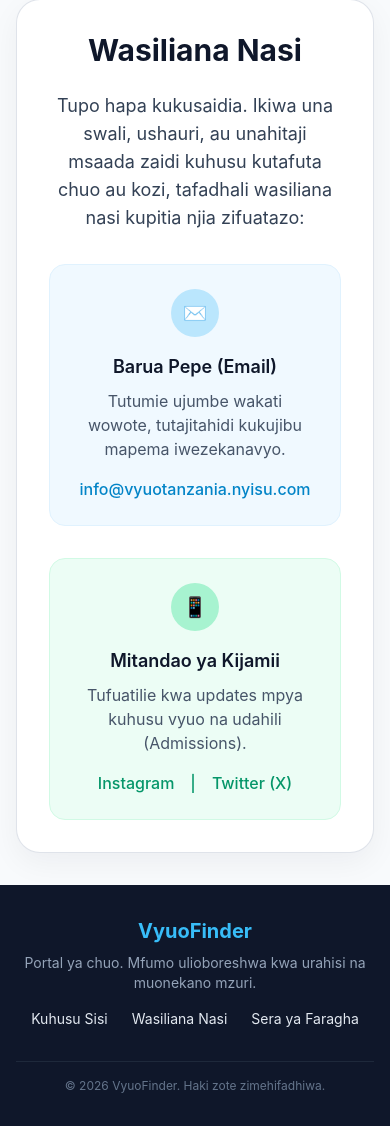
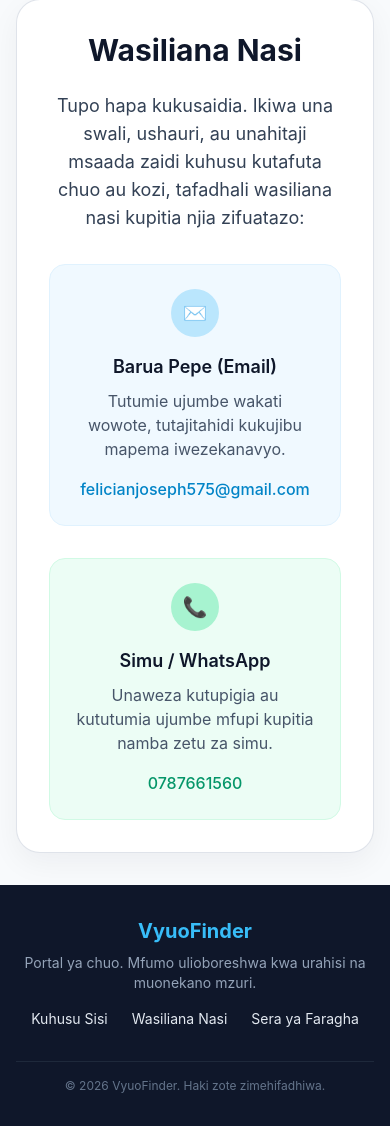
Before and after one commit to Nyisulya/vyuo, a Django app: page /contact/ in a window 390 px wide. Shown: the part 206-1332 px from the top of the page. Run offline with Django 5.2, Linux system fonts and the light colour scheme; some libraries are stand-ins or nearby versions.

Commit message:
Updated contact information: email and phone number

```diff
--- a/universitysite/templates/universitysite/contact.html
+++ b/universitysite/templates/universitysite/contact.html
@@ -18,19 +18,17 @@
             </div>
             <h3 class="font-semibold text-lg text-slate-900 mb-2">Barua Pepe (Email)</h3>
             <p class="text-slate-600">Tutumie ujumbe wakati wowote, tutajitahidi kukujibu mapema iwezekanavyo.</p>
-            <a href="mailto:info@vyuotanzania.nyisu.com" class="inline-block mt-4 text-sky-600 font-medium hover:text-sky-800">info@vyuotanzania.nyisu.com</a>
+            <a href="mailto:felicianjoseph575@gmail.com" class="inline-block mt-4 text-sky-600 font-medium hover:text-sky-800">felicianjoseph575@gmail.com</a>
         </div>
 
         <div class="bg-emerald-50 rounded-2xl p-6 border border-emerald-100 text-center hover:shadow-md transition duration-300">
             <div class="w-12 h-12 bg-emerald-200 text-emerald-700 rounded-full flex items-center justify-center mx-auto mb-4 text-xl">
-                📱
+                📞
             </div>
-            <h3 class="font-semibold text-lg text-slate-900 mb-2">Mitandao ya Kijamii</h3>
-            <p class="text-slate-600">Tufuatilie kwa updates mpya kuhusu vyuo na udahili (Admissions).</p>
+            <h3 class="font-semibold text-lg text-slate-900 mb-2">Simu / WhatsApp</h3>
+            <p class="text-slate-600">Unaweza kutupigia au kututumia ujumbe mfupi kupitia namba zetu za simu.</p>
             <div class="flex justify-center gap-4 mt-4 text-emerald-600 font-medium">
-                <a href="#" class="hover:text-emerald-800">Instagram</a>
-                <span>|</span>
-                <a href="#" class="hover:text-emerald-800">Twitter (X)</a>
+                <a href="tel:0787661560" class="hover:text-emerald-800">0787661560</a>
             </div>
         </div>
     </div>
```
